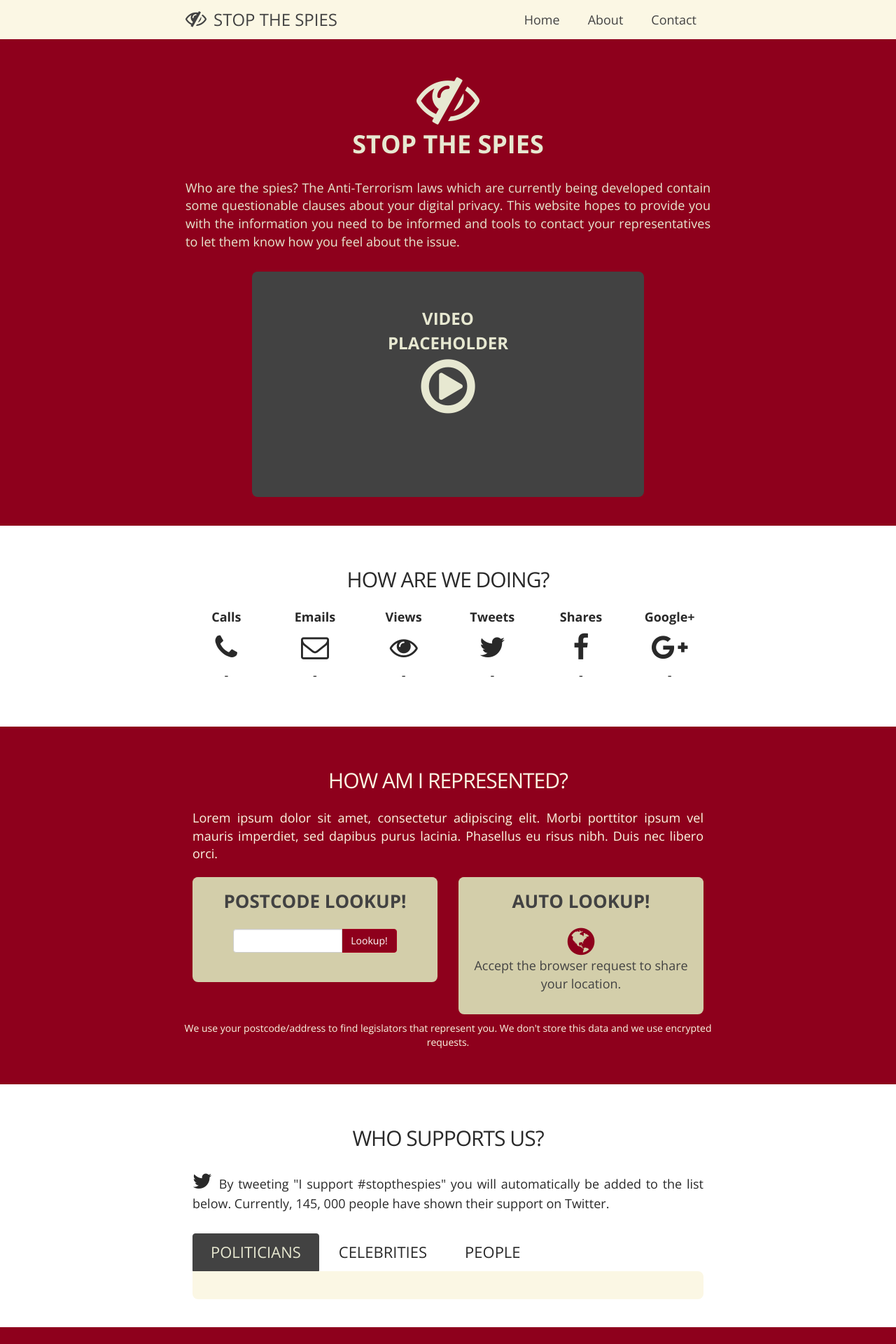
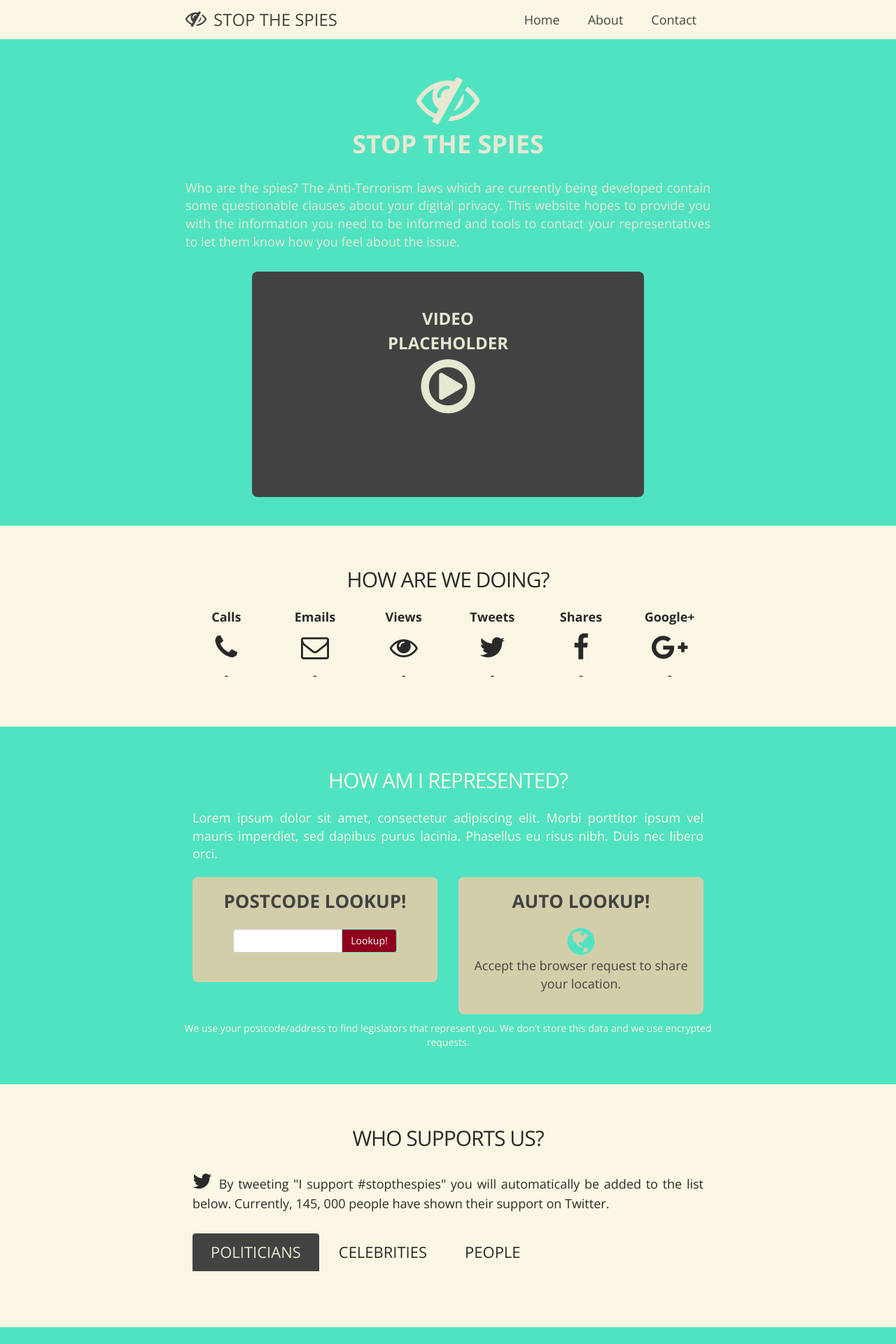
Before and after one commit to stopthespies/website, a Jekyll site: the page built from index.html, in a window 1280 px wide. Shown: the top 1920 px of the page at 70% size. Built offline with Jekyll 4.4.1, drawn with Linux system fonts in a browser that asks for light colours; nearby versions of some CDN libraries.

```diff
--- a/css/_sass/base.scss
+++ b/css/_sass/base.scss
@@ -2,8 +2,8 @@ $brand1:        #E7E8D1 !default;
 $brand2:        #D3CEAA !default;
 $brand3:        #FBF7E4 !default;
 $brand4:        #424242 !default;
-$brand5:        #8E001C !default;
-
+$brand5:        #50e3c2 !default;
+/*#50e3c2*/
 
 html {
 }
@@ -48,7 +48,7 @@ h1 {
 body {
 	font-size: 18px;
 	font-family: 'Open Sans', sans-serif;
-  background: lighten($brand3, 10%);
+  background: lighten($brand3, 0%);
   color: darken($brand4, 10%);
 }
 body a {
--- a/js/main.js
+++ b/js/main.js
@@ -244,6 +244,17 @@ $(function () {
     }
   });
 
+   // LOG INITIAL VIEW
+  $.ajax({
+    url: "http://stopthespies-api.herokuapp.com/log?event=views",
+    jsonp: "callback",
+    dataType: "jsonp",
+    // work with the response
+    success: function( res ) {
+    }
+  });
+
+
 });
 
 
```
